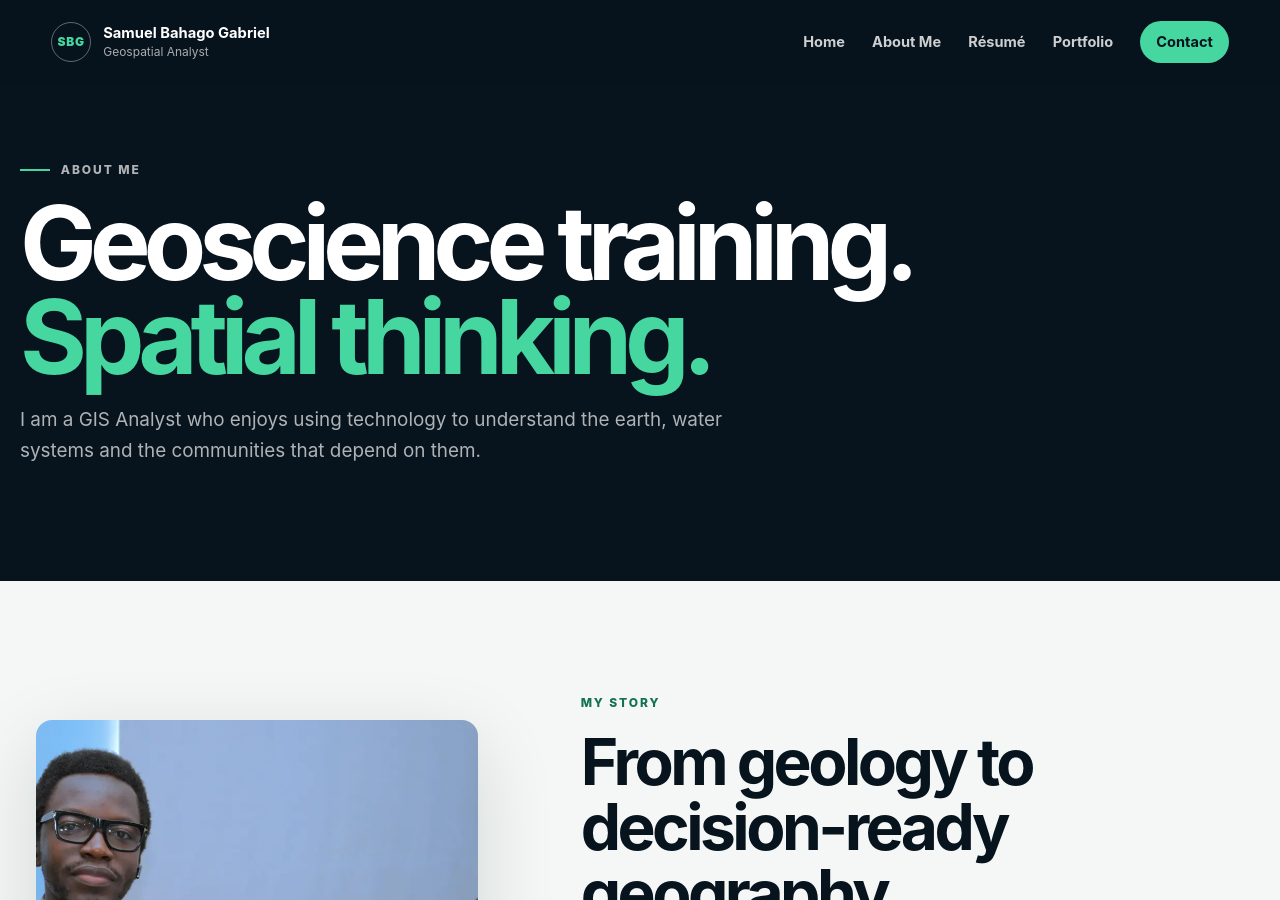
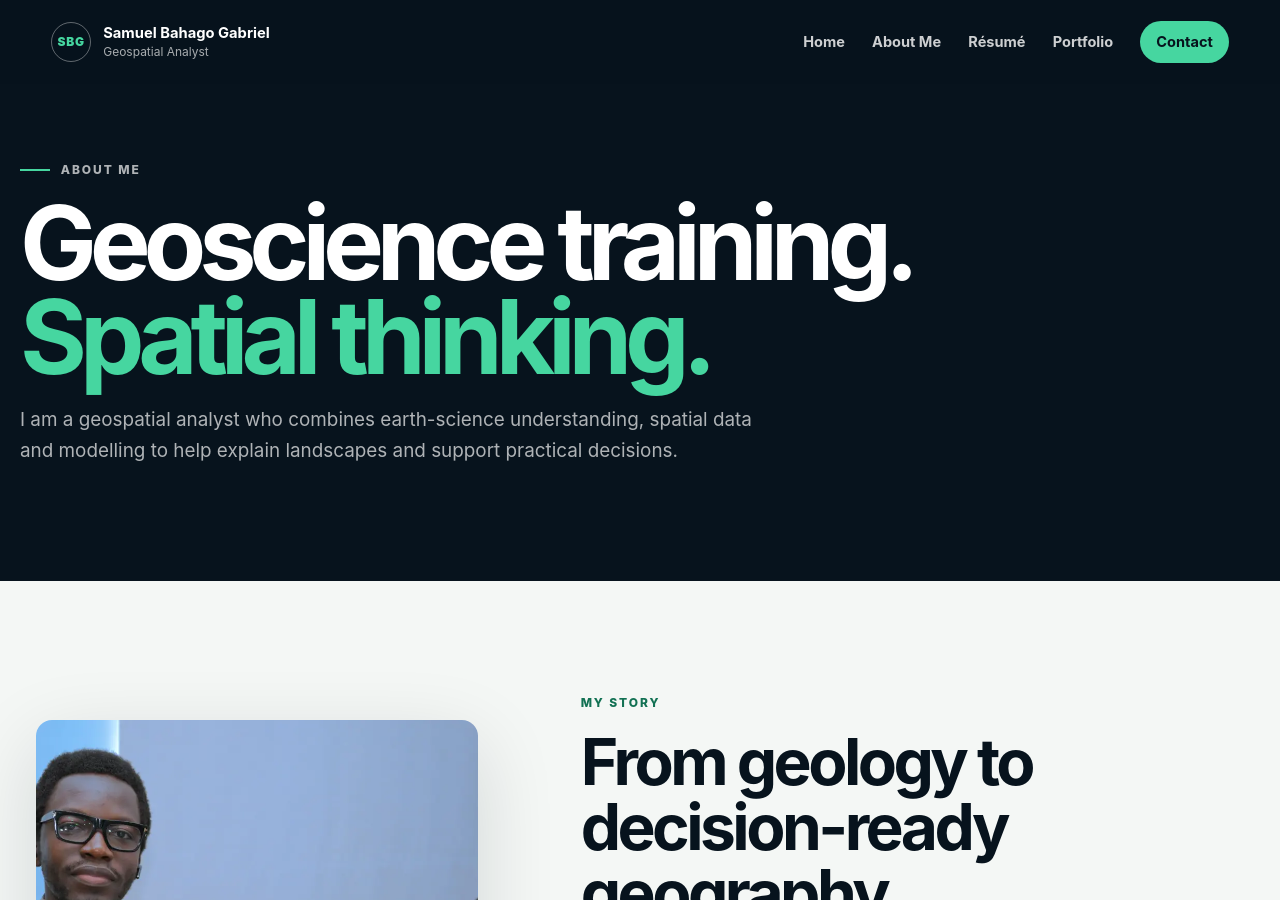
Before and after one commit to bahagogabriel/gis-portfolio, a Jekyll site: the page built from about.html, in a window 1280 px wide and 900 px high. Built offline with Jekyll 4.4.1, drawn with Linux system fonts in a browser that asks for light colours.

Commit message:
Broaden professional positioning on _data/about.json

```diff
--- a/_data/about.json
+++ b/_data/about.json
@@ -1,10 +1,10 @@
 {
-  "seo_description": "About Samuel Bahago Gabriel, GIS Analyst and geoscience professional based in Jos, Nigeria.",
+  "seo_description": "Meet Samuel Bahago Gabriel, a geospatial analyst and geoscience professional working across GIS, remote sensing, hydrology and environmental planning.",
   "hero": {
     "kicker": "About me",
     "heading": "Geoscience training.",
     "emphasis": "Spatial thinking.",
-    "intro": "I am a GIS Analyst who enjoys using technology to understand the earth, water systems and the communities that depend on them."
+    "intro": "I am a geospatial analyst who combines earth-science understanding, spatial data and modelling to help explain landscapes and support practical decisions."
   },
   "story": {
     "kicker": "My story",
```
